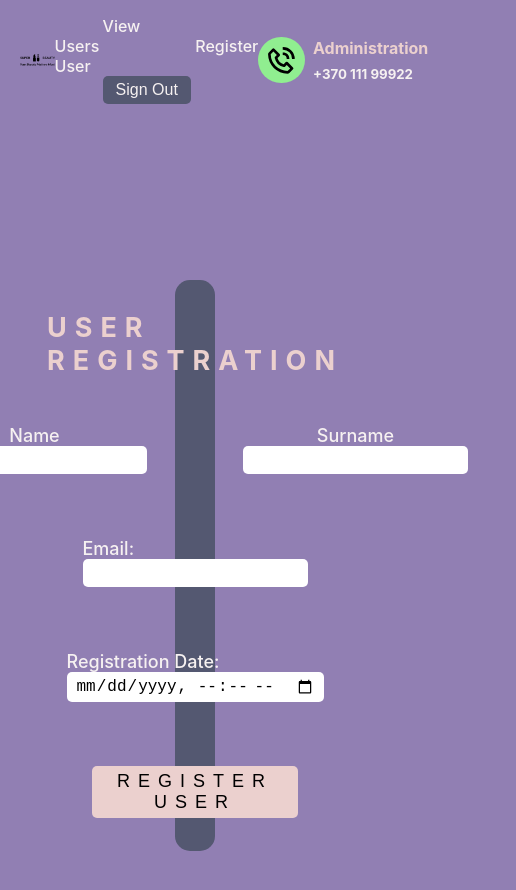
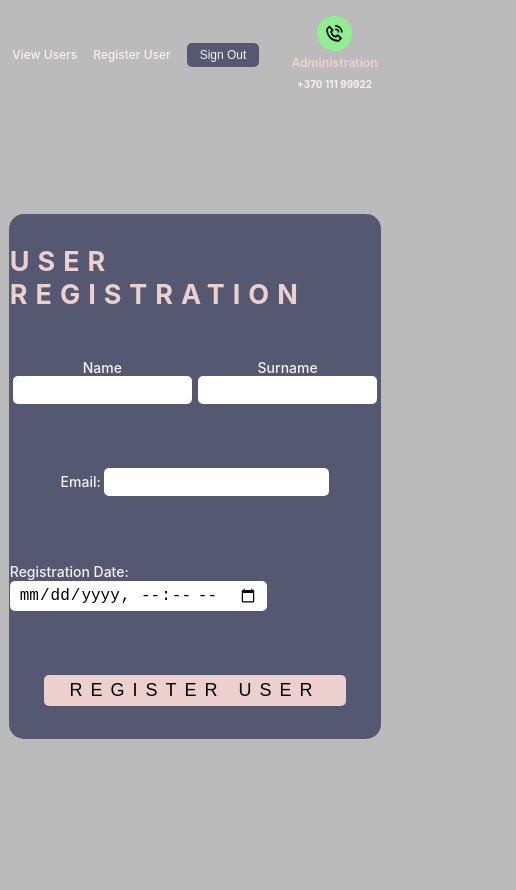
Before and after one commit to Ainyzas/beauty-salon-app, a React (Create React App) app in the folder frontend/: page /register in a window 390 px wide. Shown: the top 890 px of the page, 516 px wide, since content can reach past the window. After the commit the page ends 859 px from the top, so only its background shows below. Built offline with nearby package versions, Linux system fonts and the light colour scheme; sample sign-in values are in the browser's storage.

Commit message:
responsive design

```diff
--- a/frontend/src/components/molecules/CallUs/CallUs.styled.js
+++ b/frontend/src/components/molecules/CallUs/CallUs.styled.js
@@ -1,10 +1,5 @@
 import styled from 'styled-components';
 import { BiPhoneCall } from 'react-icons/bi';
-
-export const StyledWrapperDiv = styled.div`
-  display: flex;
-  align-items: center;
-`;
 
 export const StyledCallDiv = styled.div`
   display: flex;
@@ -28,3 +23,31 @@ export const StyledBiPhoneCall = styled(BiPhoneCall)`
   padding: 0.4rem;
   font-size: 32px;
 `;
+
+export const StyledWrapperDiv = styled.div`
+  display: flex;
+  align-items: center;
+
+  @media screen and (max-width: 1024px) {
+    flex-direction: column;
+    text-align: center;
+
+    ${StyledBiPhoneCall} {
+      font-size: 26px;
+    }
+
+    ${StyledCallDiv} {
+      font-size: 14px;
+    }
+  }
+
+  @media screen and (max-width: 600px) {
+    ${StyledBiPhoneCall} {
+      font-size: 20px;
+    }
+
+    ${StyledCallDiv} {
+      font-size: 12px;
+    }
+  }
+`;
--- a/frontend/src/components/molecules/Nav/Nav.styled.js
+++ b/frontend/src/components/molecules/Nav/Nav.styled.js
@@ -20,10 +20,26 @@ export const StyledButton = styled.button`
   border: 1px solid transparent;
   border-radius: 5px;
   padding: 0.25rem 0.75rem;
-  margin: 0 3rem;
+  margin: 0 2.5rem;
 
   :hover {
     cursor: pointer;
     opacity: 0.8;
   }
 `;
+
+export const StyledNav = styled.nav`
+  @media screen and (max-width: 1024px) {
+    ${StyledLink}, ${StyledButton} {
+      margin: 0 1.5rem;
+      font-size: 14px;
+    }
+  }
+
+  @media screen and (max-width: 600px) {
+    ${StyledLink}, ${StyledButton} {
+      margin: 0 0.5rem;
+      font-size: 12px;
+    }
+  }
+`;
--- a/frontend/src/components/molecules/Nav/Nav.tsx
+++ b/frontend/src/components/molecules/Nav/Nav.tsx
@@ -1,4 +1,4 @@
-import { StyledButton, StyledLink } from './Nav.styled';
+import { StyledButton, StyledLink, StyledNav } from './Nav.styled';
 
 export default function Nav() {
   function signOutHandler() {
@@ -7,10 +7,10 @@ export default function Nav() {
   }
 
   return (
-    <nav>
+    <StyledNav>
       <StyledLink to="/">View Users</StyledLink>
       <StyledLink to="/register">Register User</StyledLink>
       <StyledButton onClick={signOutHandler}>Sign Out</StyledButton>
-    </nav>
+    </StyledNav>
   );
 }
--- a/frontend/src/components/molecules/User/User.styled.js
+++ b/frontend/src/components/molecules/User/User.styled.js
@@ -10,8 +10,12 @@ const fadeIn = keyframes`
     }
 `;
 
+export const StyledUserInfo = styled.section`
+  margin-right: 1rem;
+`;
+
 export const StyledUserCard = styled.div`
-  padding: 0.25rem 1.5rem;
+  padding: 0.25rem 1rem;
   display: flex;
   align-items: center;
   background-color: var(--secondary-background);
@@ -27,10 +31,6 @@ export const StyledUserCard = styled.div`
       color: var(--main-text-color);
     }
   }
-`;
-
-export const StyledUserInfo = styled.section`
-  margin-right: 1rem;
 `;
 
 export const StyledUserButtons = styled.section`
@@ -75,7 +75,7 @@ export const StyledAiFillDelete = styled(AiFillDelete)`
 // Dialog styling
 
 export const StyledDialog = styled.dialog`
-  width: 25%;
+  width: 30%;
   padding-bottom: 0;
   z-index: 100;
   font-size: 18px;
@@ -89,6 +89,14 @@ export const StyledDialog = styled.dialog`
   ::backdrop {
     background-color: black;
     opacity: 0.8;
+  }
+
+  @media screen and (max-width: 1024px) {
+    width: 60%;
+  }
+
+  @media screen and (max-width: 600px) {
+    width: 85%;
   }
 `;
 
--- a/frontend/src/components/molecules/UserSearch/UserSearch.styled.js
+++ b/frontend/src/components/molecules/UserSearch/UserSearch.styled.js
@@ -9,7 +9,7 @@ export const StyledSearch = styled.div`
   input {
     background-color: var(--secondary-background);
     color: var(--main-text-color);
-    width: 25%;
+    width: 30%;
     padding: 0.5rem 1rem;
     border: 1px solid transparent;
     border-radius: 5px;
@@ -19,4 +19,16 @@ export const StyledSearch = styled.div`
       opacity: 0.8;
     }
   }
+
+  @media screen and (max-width: 1024px) {
+    input {
+      width: 50%;
+    }
+  }
+
+  @media screen and (max-width: 600px) {
+    input {
+      width: 80%;
+    }
+  }
 `;
--- a/frontend/src/components/organisms/AdminLogin/AdminLogin.styled.js
+++ b/frontend/src/components/organisms/AdminLogin/AdminLogin.styled.js
@@ -1,7 +1,7 @@
 import styled from 'styled-components';
 
 export const StyledLoginForm = styled.form`
-  width: 30%;
+  width: 38%;
   margin: 10rem auto;
   padding: 1rem 0;
   display: flex;
@@ -10,6 +10,14 @@ export const StyledLoginForm = styled.form`
   border: 1px solid transparent;
   border-radius: 10px;
   background-color: var(--secondary-background);
+
+  @media screen and (max-width: 1024px) {
+    width: 70%;
+  }
+
+  @media screen and (max-width: 600px) {
+    width: 90%;
+  }
 `;
 
 export const StyledFormDiv = styled.div`
--- a/frontend/src/components/organisms/Header/Header.styled.js
+++ b/frontend/src/components/organisms/Header/Header.styled.js
@@ -1,7 +1,7 @@
 import styled from 'styled-components';
 
 export const StyledHeader = styled.header`
-  width: 90%;
+  width: 92%;
   margin: 1rem auto;
   display: flex;
   justify-content: space-between;
@@ -10,4 +10,18 @@ export const StyledHeader = styled.header`
   img {
     width: 10%;
   }
+
+  @media screen and (max-width: 1024px) {
+    width: 95%;
+  }
+
+  @media screen and (max-width: 600px) {
+    width: 98%;
+    justify-content: center;
+    gap: 1rem;
+
+    img {
+      display: none;
+    }
+  }
 `;
--- a/frontend/src/components/organisms/RegistrationForm/RegistrationForm.styled.js
+++ b/frontend/src/components/organisms/RegistrationForm/RegistrationForm.styled.js
@@ -1,7 +1,41 @@
 import styled from 'styled-components';
 
+export const StyledNameDiv = styled.div`
+  display: flex;
+
+  input {
+    width: 95%;
+  }
+
+  label {
+    display: flex;
+    flex-direction: column;
+    align-items: center;
+    margin: 0 2rem;
+  }
+`;
+
+export const StyledEmailDiv = styled.div``;
+
+export const StyledDateDiv = styled.div``;
+
+export const StyledButton = styled.button`
+  padding: 0.25rem 1.5rem;
+  font-size: 18px;
+  font-weight: 500;
+  letter-spacing: 0.5rem;
+  border: 1px solid transparent;
+  border-radius: 5px;
+  background-color: var(--secondary-text-color);
+
+  :hover {
+    cursor: pointer;
+    opacity: 0.9;
+  }
+`;
+
 export const StyledForm = styled.form`
-  width: 55%;
+  width: 45%;
   margin: 0 auto;
   padding-bottom: 2rem;
   display: flex;
@@ -37,34 +71,28 @@ export const StyledForm = styled.form`
   div {
     margin-bottom: 4rem;
   }
-`;
 
-export const StyledNameDiv = styled.div`
-  display: flex;
+  @media screen and (max-width: 1024px) {
+    width: 75%;
 
-  label {
-    display: flex;
-    flex-direction: column;
-    align-items: center;
-    margin: 0 3rem;
+    ${StyledNameDiv} {
+      label {
+        margin: 0 1rem;
+      }
+    }
+  }
+
+  @media screen and (max-width: 600px) {
+    width: 95%;
+
+    label {
+      font-size: 14px;
+    }
+
+    ${StyledNameDiv} {
+      label {
+        margin: 0 0.5rem;
+      }
+    }
   }
 `;
-
-export const StyledEmailDiv = styled.div``;
-
-export const StyledDateDiv = styled.div``;
-
-export const StyledButton = styled.button`
-  padding: 0.25rem 1.5rem;
-  font-size: 18px;
-  font-weight: 500;
-  letter-spacing: 0.5rem;
-  border: 1px solid transparent;
-  border-radius: 5px;
-  background-color: var(--secondary-text-color);
-
-  :hover {
-    cursor: pointer;
-    opacity: 0.9;
-  }
-`;
--- a/frontend/src/components/organisms/UserList/UserList.styled.js
+++ b/frontend/src/components/organisms/UserList/UserList.styled.js
@@ -1,10 +1,19 @@
 import styled from 'styled-components';
 
 export const StyledUserList = styled.div`
-  width: 80%;
+  width: 85%;
   margin: 0 auto;
   display: grid;
   grid-template-columns: repeat(3, 1fr);
-  row-gap: 2rem;
+  gap: 2rem;
   justify-items: center;
+
+  @media screen and (max-width: 1024px) {
+    width: 95%;
+    grid-template-columns: 1fr 1fr;
+  }
+
+  @media screen and (max-width: 600px) {
+    grid-template-columns: 1fr;
+  }
 `;
--- a/frontend/src/components/pages/BadPathPage/BadPathPage.tsx
+++ b/frontend/src/components/pages/BadPathPage/BadPathPage.tsx
@@ -9,7 +9,7 @@ export default function BadPathPage() {
 
   return (
     <div>
-      <h1>Bad Path, Redirecting to Home Page...</h1>
+      <h1 style={{ textAlign: 'center' }}>Bad Path, Redirecting to Home Page...</h1>
     </div>
   );
 }
--- a/frontend/src/components/pages/UserRegistrationPage/UserRegistrationPage.styled.js
+++ b/frontend/src/components/pages/UserRegistrationPage/UserRegistrationPage.styled.js
@@ -1,6 +1,6 @@
 import styled from 'styled-components';
 
 export const StyledRegistrationWrapper = styled.div`
-  padding: 10rem;
+  margin: 7.5rem 0;
   background-color: var(--main-background);
 `;
--- a/frontend/src/index.css
+++ b/frontend/src/index.css
@@ -1,5 +1,5 @@
 :root {
-  --main-background: #917fb3;
+  --main-background: #bbbbbb;
   --secondary-background: #545871;
 
   --main-text-color: #f6f1f1;
@@ -16,8 +16,8 @@ body {
 
   box-sizing: border-box;
   background-color: var(--main-background);
-  font-family: -apple-system, BlinkMacSystemFont, 'Segoe UI', 'Roboto', 'Oxygen', 'Ubuntu',
-    'Cantarell', 'Fira Sans', 'Droid Sans', 'Helvetica Neue', sans-serif;
+  font-family: -apple-system, BlinkMacSystemFont, 'Segoe UI', 'Roboto', 'Oxygen', 'Ubuntu', 'Cantarell', 'Fira Sans', 'Droid Sans',
+    'Helvetica Neue', sans-serif;
   -webkit-font-smoothing: antialiased;
   -moz-osx-font-smoothing: grayscale;
 }
```
